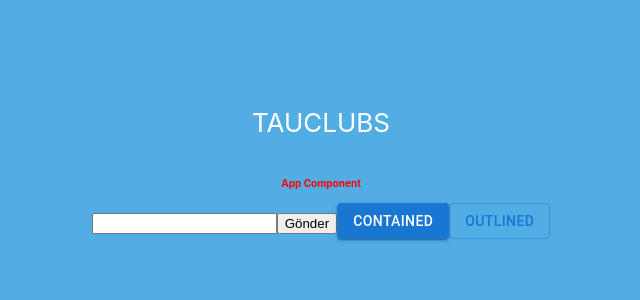
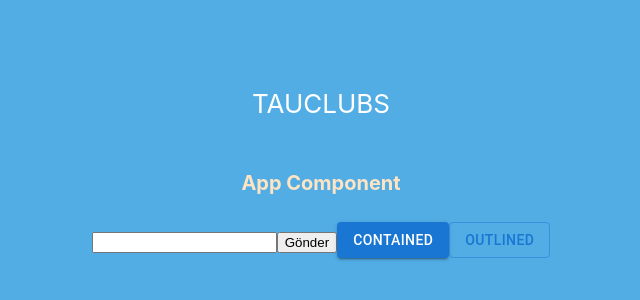
Before and after one commit to egecagdas/INF303-WS22_TAUClubs-Frontend, a React (Create React App) app in the folder tauclubs/: page / in a window 1280 px wide. Shown: the part 240-540 px from the top of the page, without its empty margins (319-959 px from the left). Built offline with nearby package versions, Linux system fonts and the light colour scheme.

Commit message:
Header Renk ve Font 2

```diff
--- a/tauclubs/src/App.css
+++ b/tauclubs/src/App.css
@@ -38,3 +38,11 @@
     transform: rotate(360deg);
   }
 }*/
+
+
+
+.header {
+
+  color : bisque;
+  font-size: 20px;
+}
--- a/tauclubs/src/App.js
+++ b/tauclubs/src/App.js
@@ -21,7 +21,7 @@ function App() {
         >
 
         </a>
-          <h4 style={{color:"red",fontSize:"10px"}}> App Component </h4>
+          <h4 className={"header"}> App Component </h4>
            <User/>
 
       </header>
```
